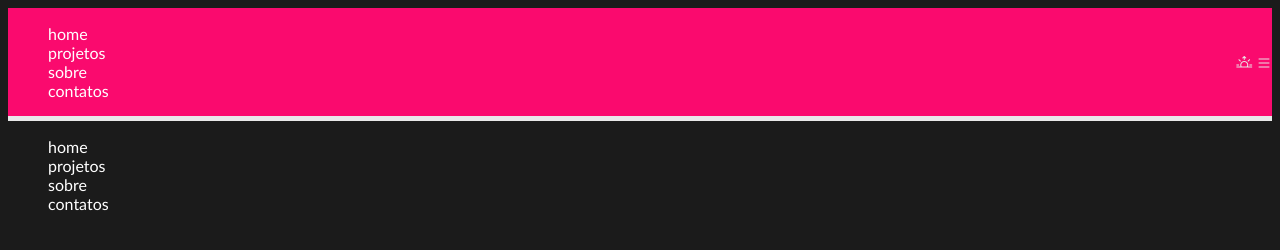
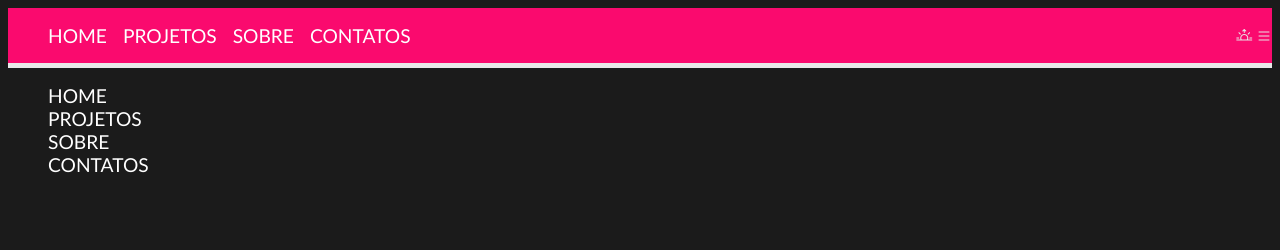
Before and after one commit to biasxh/meu-portfolio, a plain HTML site: page index.html in a window 1280 px wide. Drawn offline with nearby package versions, Linux system fonts and the light colour scheme.

Commit message:
update css

```diff
--- a/index.html
+++ b/index.html
@@ -15,10 +15,8 @@
 <body>
   <header> <!-- Cabeçalho -->
     <nav class="menu-desktop"> <!-- Menu Desktop -->
+      <ul class="menu menu-principal">
 
-
-
-      <ul class="menu menu-principal">
         <li class="menu-item">
 
           <a href="" class="menu-link">
@@ -42,8 +40,8 @@
         </li>
         <li class="menu-item">
 
-          <a href="">
-            <span> contatos </span>
+          <a href="" class="menu-link">
+            <span class="menu-text"> contatos </span>
           </a>
 
         </li>
@@ -61,8 +59,8 @@
 
   </header>
   <!-- Estrutura Menu Mobile -->
-  <nav class="menu-mobile">
-    <ul class="menu menu-principal">
+  <nav class="menu-mobile menu menu-principal" id="menuMobile">
+    <ul class="menu-list">
       <li class="menu-item">
 
         <a href="" class="menu-link">
--- a/style.css
+++ b/style.css
@@ -14,7 +14,7 @@
 :root[data-theme='light'] {
   --cor-fundo: #ffd7e9;
   --cor-texto: #1b1b1b;
-   --menu-link: #ffffff;
+   --menu-link: #000000;
    --cor-borda: #ffbccb;
 }
 
@@ -41,13 +41,41 @@ header {
   width: 100%;
   background: rgb(250, 10, 110);
   border-bottom: 5px solid var(--cor-borda);
+
 }
 
  .menu-desktop {
   background: rgb(250, 10, 110);;
   display: none;
+ }
 
- }
+/* NAV. UL*/
+.menu {
+  display: flex;
+  gap: 1rem; /* 16px */
+  align-items: center;
+
+}
+
+/* LI - listas */
+.menu-item {
+width: 100%;
+
+}
+
+.menu-link {
+  display: flex;
+  align-items: center;
+}
+.menu-text {
+color: var(--menu-link);
+font-size: 1.2rem;
+text-transform: uppercase;
+}
+
+/* Menu tres tracinhos */
+
+
 /* Medidas Responsivas */
 @media (min-width: 768px) {
 .menu-desktop {
```
